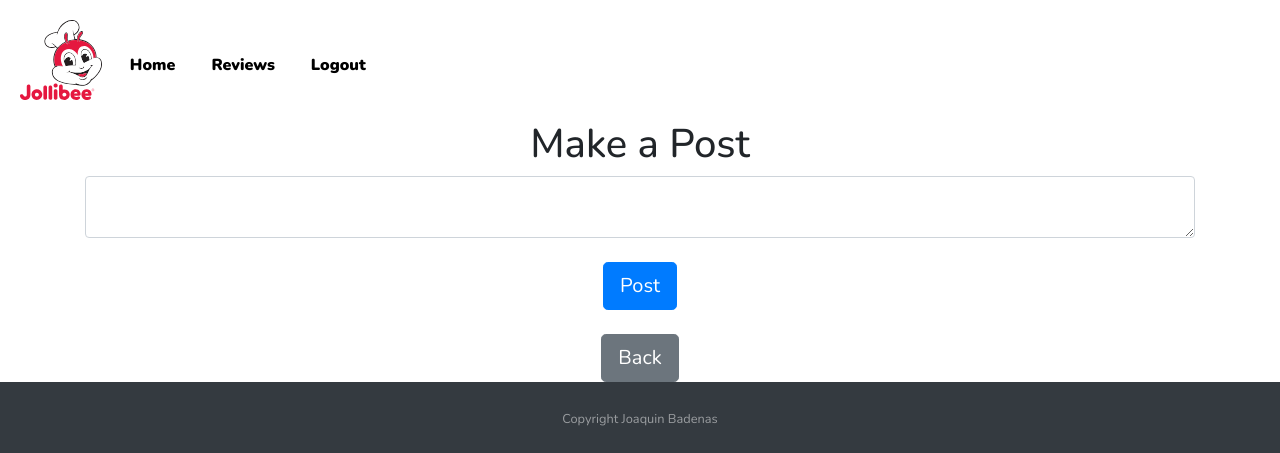
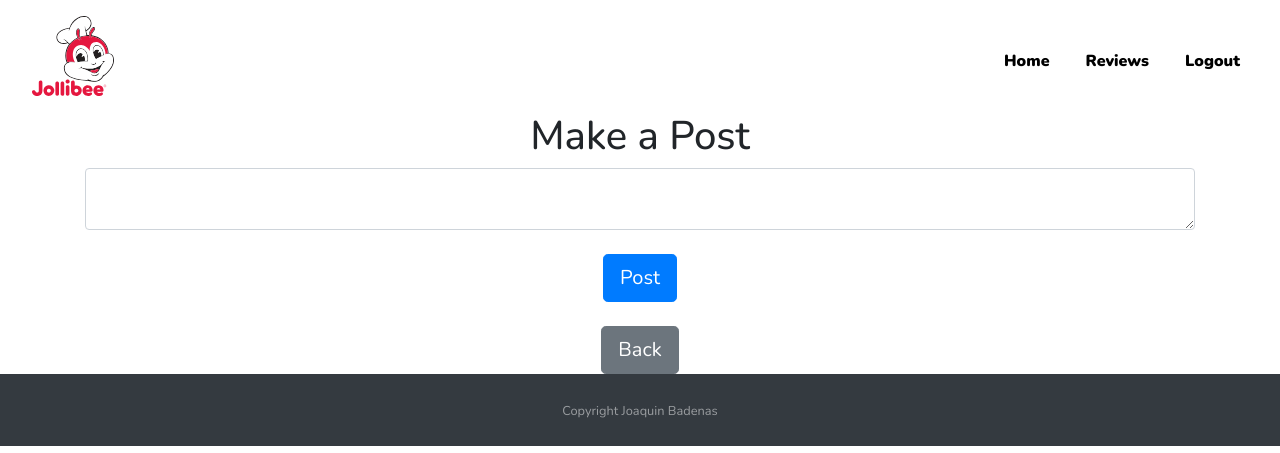
Before and after one commit to niuqaoJ-life/jollibee-fanpage, a Flask app: page /create-post in a window 1280 px wide. Shown: the top 453 px of the page. Run offline with Flask 3, Linux system fonts and the light colour scheme; a user stored in the database is signed in; some libraries are stand-ins or nearby versions.

Commit message:
Rearranged place where navlinks are

```diff
--- a/website/static/css/style.css
+++ b/website/static/css/style.css
@@ -6,7 +6,7 @@ body {
     background-color: white;
     display: flex;
     justify-content: space-between;
-    padding: 20px 20px ;
+    padding: 1rem 2rem ;
 }
 
 .navbar-toggler {
@@ -25,6 +25,7 @@ body {
 
 .nav-item {
     margin-top: 10px;
+    margin-left: auto;
 }
 
 h2 {
@@ -34,4 +35,5 @@ h2 {
 .logo {
     height: 80px;
     width: auto;
+    vertical-align: auto;
 }
--- a/website/templates/template.html
+++ b/website/templates/template.html
@@ -37,8 +37,8 @@
 
         <!-- Navbar links -->
         <div class="collapse navbar-collapse" id="collapsibleNavbar">
-          <ul class="navbar-nav">
-          {% if user.is_authenticated %}
+          <ul class="navbar-nav ml-auto">
+            {% if user.is_authenticated %}
             <li class="nav-item">
               <a class="nav-link" href="/home">Home</a>
             </li>
@@ -48,7 +48,7 @@
             <li class="nav-item">
               <a class="nav-link" href="/logout">Logout</a>
             </li>
-          {% else %}
+            {% else %}
             <li class="nav-item">
               <a class="nav-link" href="/home">Home</a>
             </li>
@@ -57,11 +57,13 @@
             </li>
             <li class="nav-item">
               <a class="nav-link" href="/sign-up">Sign up</a>
-          {% endif %}
             </li>
+            {% endif %}
           </ul>
         </div>
       </nav>
+
+
       {% with messages = get_flashed_messages(with_categories=true) %}
       {% if messages %}
       {% for category, message in messages %} {% if category =='error'%}
```
Also changed, not shown: 1 other file.
